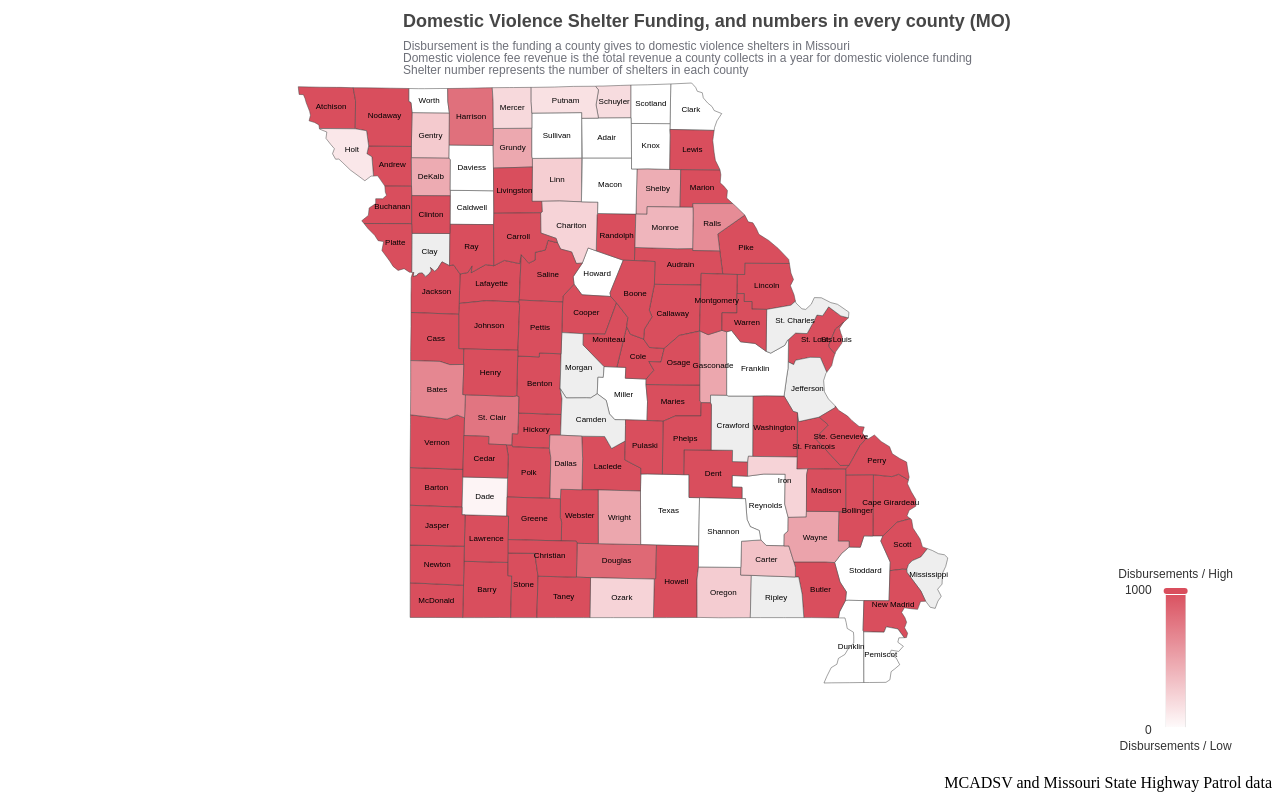
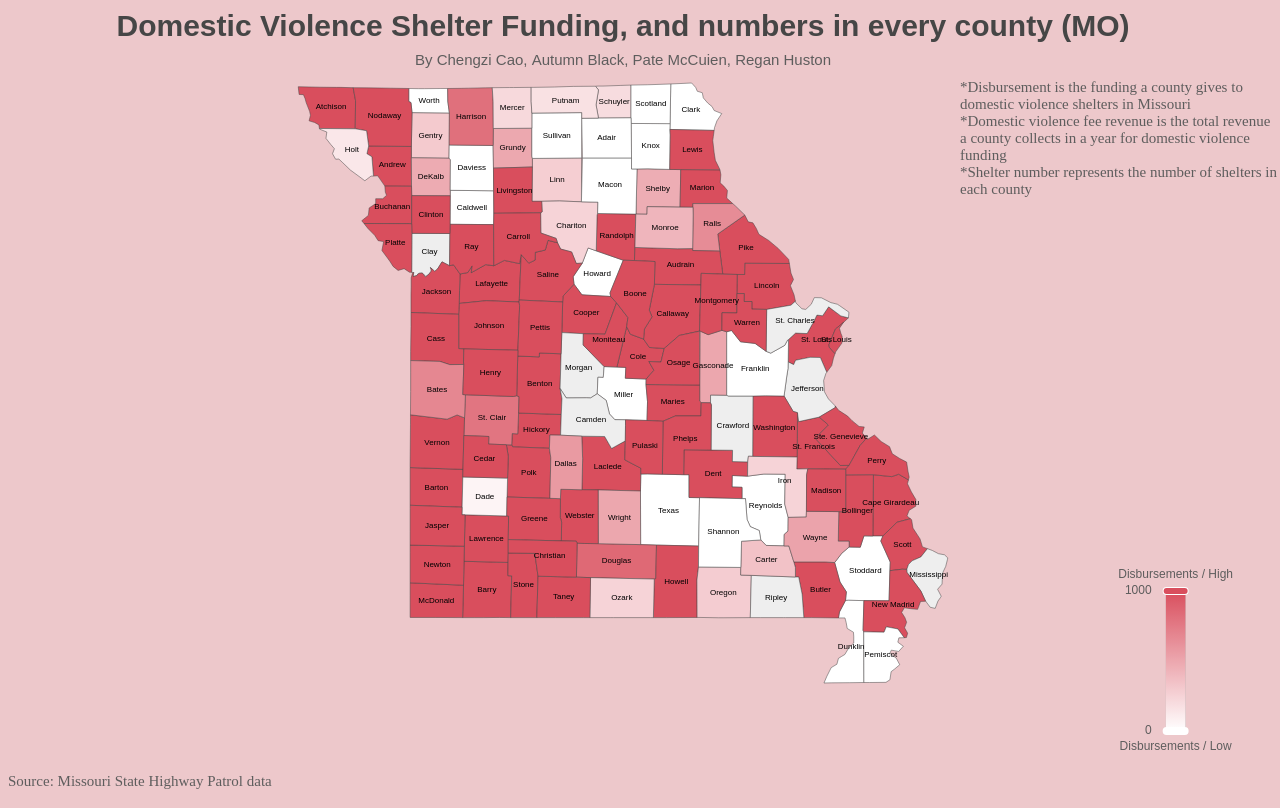
Before and after one commit to Cynthia-Cao/Infographic, a plain HTML site: page index.html in a window 1280 px wide. Drawn offline with nearby package versions, Linux system fonts and the light colour scheme.

Commit message:
detail adjustment

```diff
--- a/index.html
+++ b/index.html
@@ -2,6 +2,29 @@
 <html lang="en">
 
 <head>
+    <style style="text/css">
+        p {
+            color: #5e5d5d;
+            font-size: 15px;
+            font-family: 'Times New Roman', Times, serif;
+            left: 2%;
+        }
+    </style>
+    <style>
+        #introduction {
+            color: #5e5d5d;
+             font-family: 'Franklin Gothic Medium',
+            'Arial Narrow',
+            Arial,
+            sans-serif;
+            top: 8%;
+            left: 75%;
+            position: absolute;
+            font-size: 15px;
+            width:25%;
+
+        }
+    </style>
     <meta charset="UTF-8">
     <meta name="viewport" content="width=device-width, initial-scale=1.0">
     <meta http-equiv="X-UA-Compatible" content="ie=edge">
@@ -12,17 +35,23 @@
     <script src="./main.js"></script>
 </head>
 
-<body>
+<body style="background-color: #edc8cb;">
 
     <div id="main">
 
     </div>
 
+    <div id="introduction">
+        <p>*Disbursement is the funding a county gives to domestic violence shelters in Missouri
+            <br/> *Domestic violence fee revenue is the total revenue a county collects in a year for domestic violence funding
+            <br/> *Shelter number represents the number of shelters in each county
+        </p>
+    </div>
+
     <div>
-            <p style="text-align:right;"> MCADSV and Missouri State Highway Patrol data</p>
+        <p style="text-align:left;"> Source: Missouri State Highway Patrol data</p>
 
-        </div>
-
+    </div>
 </body>
 
 </html>
--- a/main.js
+++ b/main.js
@@ -268,10 +268,16 @@ function show_map() {
         var option = {
             title: {
                 text: 'Domestic Violence Shelter Funding, and numbers in every county (MO)',
-                subtext: "Disbursement is the funding a county gives to domestic violence shelters in Missouri"+ "\n"
-                +"Domestic violence fee revenue is the total revenue a county collects in a year for domestic violence funding"+ '\n'
-                +"Shelter number represents the number of shelters in each county",
-                left: "390",
+                subtext: "By Chengzi Cao, Autumn Black, Pate McCuien, Regan Huston",
+                left:"center",
+                textStyle:{
+                    fontSize:"30",
+                },
+                subtextStyle:{
+                    fontSize:"15",
+                    color:"#5e5d5d",
+
+                }
 
 
             },
@@ -296,6 +302,9 @@ function show_map() {
                     color: ['#313695', '#4575b4', '#74add1', '#abd9e9', '#e0f3f8', '#ffffbf', '#fee090', '#fdae61', '#f46d43', '#d73027', '#a50026']
                 },*/
                 text: ['Disbursements / High', 'Disbursements / Low'],
+                textStyle:{
+                    color:"#5e5d5d",
+                },
                 calculable: true
         },
 
```
